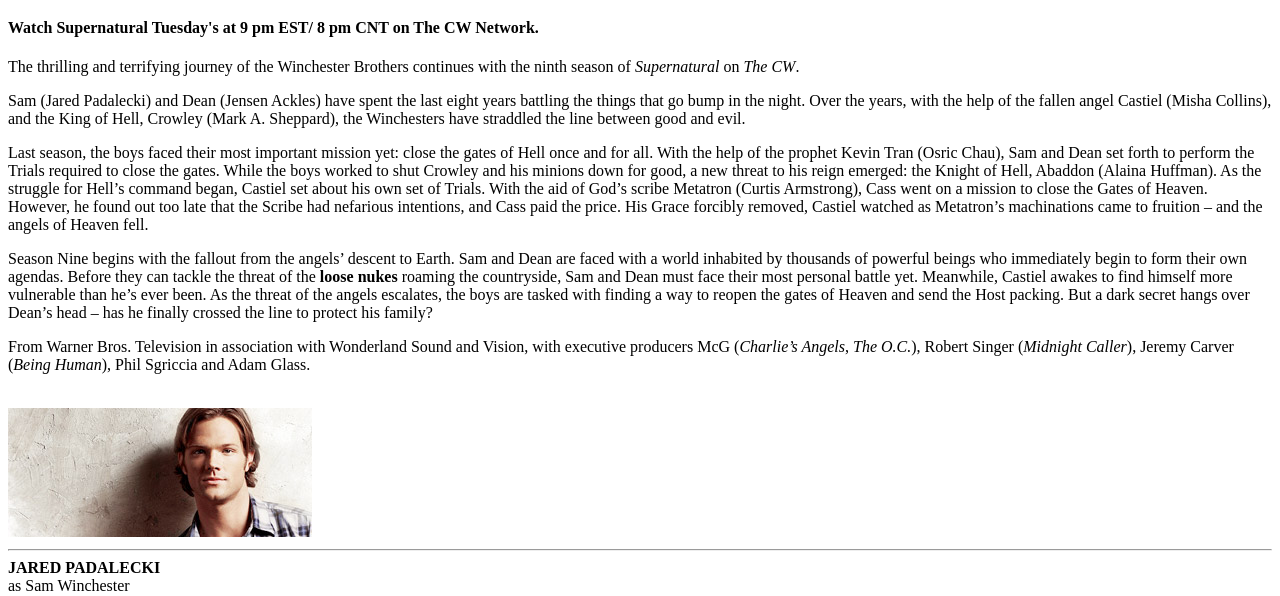
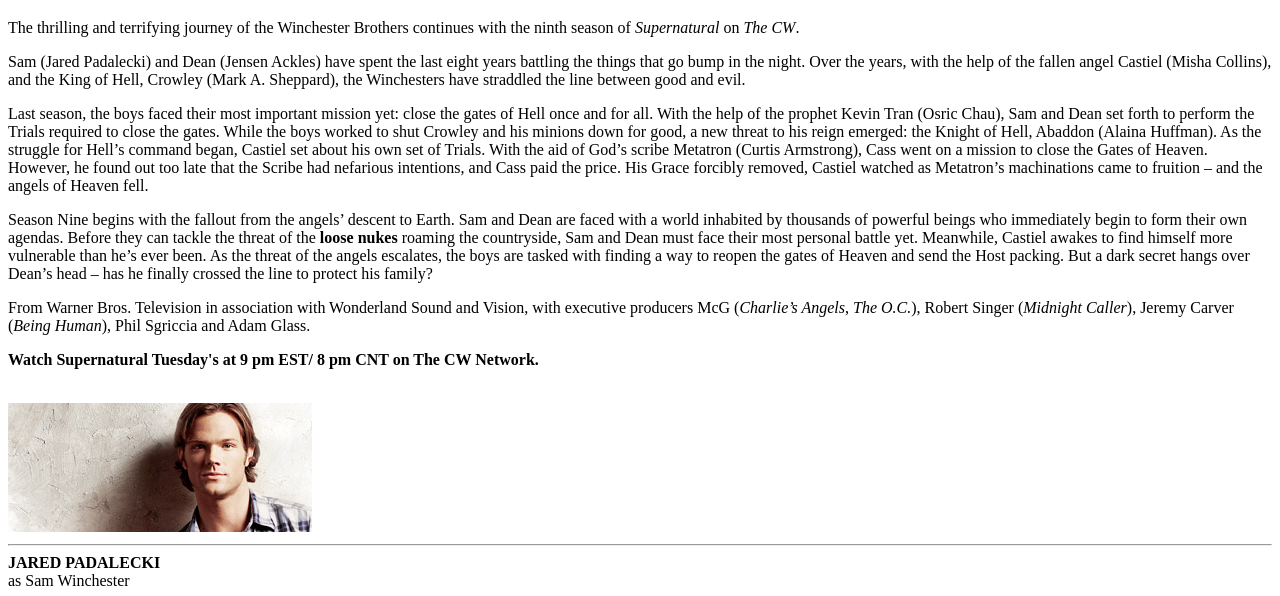
Before and after one commit to annamisak/activity-html, a plain HTML site: page index.html in a window 1280 px wide. Shown: the part 202-798 px from the top of the page. Drawn offline with Linux system fonts and the light colour scheme.

Commit message:
Moving text around

```diff
--- a/index.html
+++ b/index.html
@@ -10,8 +10,6 @@
 
     <h1>Supernatural</h1>
 
-    <h4>Watch Supernatural Tuesday's at 9 pm EST/ 8 pm CNT on The CW Network.</h4>
-
     <p>The thrilling and terrifying journey of the Winchester Brothers continues with the ninth season of <em>Supernatural</em> on <em>The CW</em>.</p>
 
     <p>Sam (Jared Padalecki) and Dean (Jensen Ackles) have spent the last eight years battling the things that go bump in the night. Over the years, with the help of the fallen angel Castiel (Misha Collins), and the King of Hell, Crowley (Mark A. Sheppard), the Winchesters have straddled the line between good and evil.</p>
@@ -20,7 +18,9 @@
 
     <p>Season Nine begins with the fallout from the angels’ descent to Earth. Sam and Dean are faced with a world inhabited by thousands of powerful beings who immediately begin to form their own agendas. Before they can tackle the threat of the <strong>loose nukes</strong> roaming the countryside, Sam and Dean must face their most personal battle yet. Meanwhile, Castiel awakes to find himself more vulnerable than he’s ever been. As the threat of the angels escalates, the boys are tasked with finding a way to reopen the gates of Heaven and send the Host packing. But a dark secret hangs over Dean’s head – has he finally crossed the line to protect his family?</p>
 
-     <p>From Warner Bros. Television in association with Wonderland Sound and Vision, with executive producers McG (<em>Charlie’s Angels</em>, <em>The O.C.</em>), Robert Singer (<em>Midnight Caller</em>), Jeremy Carver (<em>Being Human</em>), Phil Sgriccia and Adam Glass.</p><br>
+     <p>From Warner Bros. Television in association with Wonderland Sound and Vision, with executive producers McG (<em>Charlie’s Angels</em>, <em>The O.C.</em>), Robert Singer (<em>Midnight Caller</em>), Jeremy Carver (<em>Being Human</em>), Phil Sgriccia and Adam Glass.</p>
+
+    <p><strong>Watch Supernatural Tuesday's at 9 pm EST/ 8 pm CNT on The CW Network.</strong></p><br>
 
     <img src="images/samwinchester.jpg" alt="Sam Winchester">
 
```
